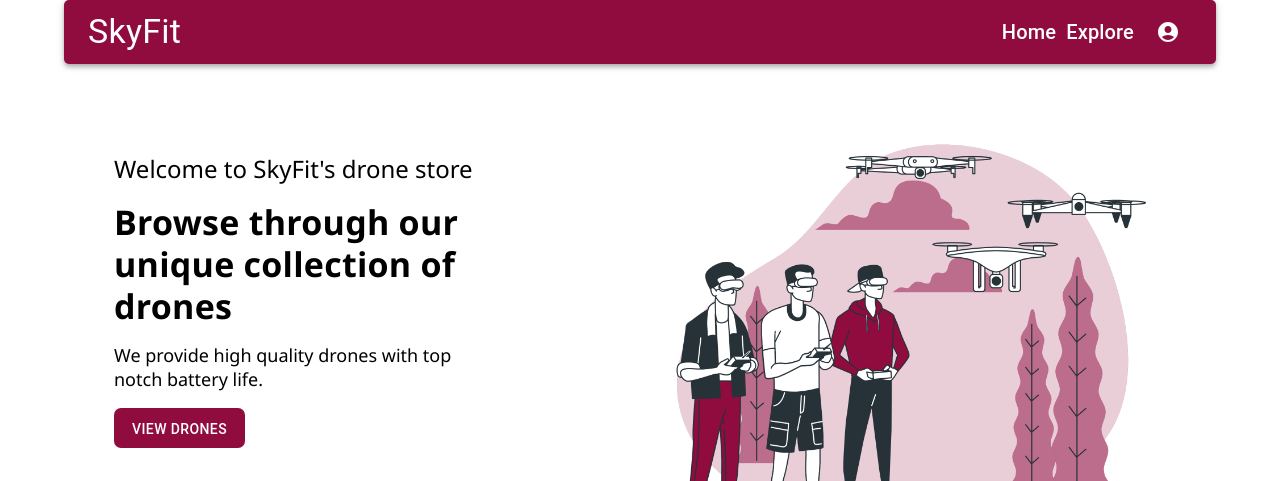
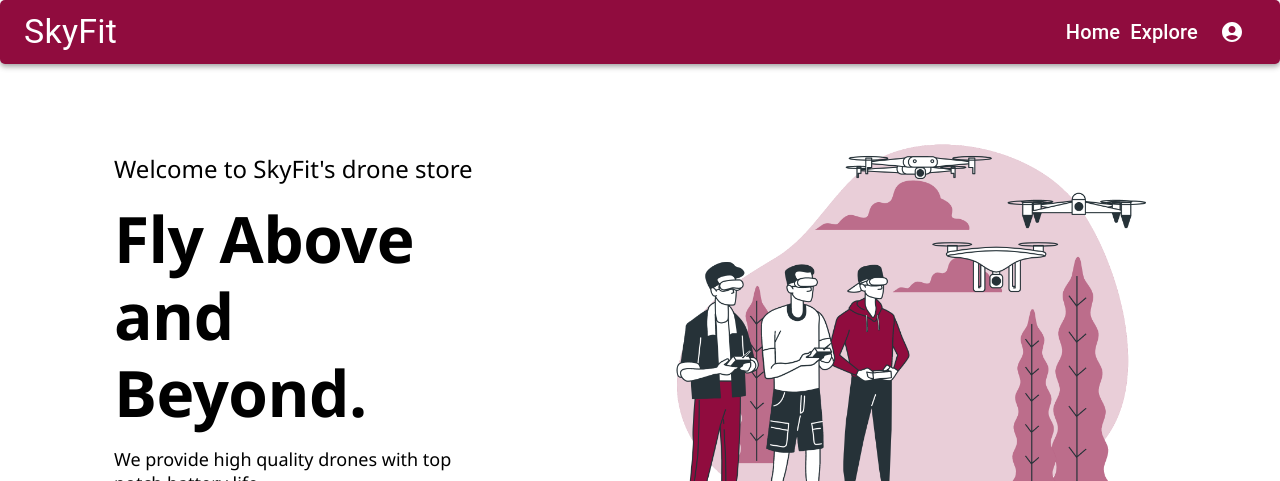
Before and after one commit to RakibRock/SkyFit, a React (Create React App) app: page / in a window 1280 px wide. Shown: the top 481 px of the page. Built offline with nearby package versions, Linux system fonts and the light colour scheme; no server answers.

Commit message:
dashboard update

```diff
--- a/src/Pages/Dashboard/Dashboard.css
+++ b/src/Pages/Dashboard/Dashboard.css
@@ -9,3 +9,6 @@ div > a {
 .dashBtn {
   color: black;
 }
+.css-f7yibp-MuiGrid-root {
+  margin-left: 25rem;
+}
--- a/src/Pages/Dashboard/Dashboard.js
+++ b/src/Pages/Dashboard/Dashboard.js
@@ -200,6 +200,8 @@ const Dashboard = (props) => {
           sx={{
             flexGrow: 1,
             p: 3,
+            mt: 0,
+            ml: "10rem",
             width: { sm: `calc(100% - ${drawerWidth}px)` },
           }}
         >
--- a/src/Pages/Home/HeroSection/HeroSection.js
+++ b/src/Pages/Home/HeroSection/HeroSection.js
@@ -25,11 +25,16 @@ const HeroSection = () => {
           </Typography>
 
           <Typography
-            sx={{ mb: 2, fontFamily: "Segoe UI", fontWeight: "bold" }}
-            variant="h4"
+            sx={{
+              mb: 2,
+              fontFamily: "Segoe UI",
+              fontWeight: "bold",
+              fontSize: "4rem",
+            }}
+            variant="h2"
             className=""
           >
-            Browse through our unique collection of drones
+            Fly Above and Beyond.
           </Typography>
           <Typography
             sx={{ fontFamily: "Segoe UI", fontSize: "18px" }}
--- a/src/Pages/Home/Navigation/Navigation.js
+++ b/src/Pages/Home/Navigation/Navigation.js
@@ -14,7 +14,7 @@ import Menu from "@mui/material/Menu";
 import css from "./Navigation.css";
 import { Link, NavLink } from "react-router-dom";
 import useAuth from "../../../hooks/useAuth";
-import { Button, Container } from "@mui/material";
+import { Button, Container as div } from "@mui/material";
 
 const Navigation = () => {
   const [auth, setAuth] = React.useState(true);
@@ -34,7 +34,7 @@ const Navigation = () => {
     setAnchorEl(null);
   };
   return (
-    <Container>
+    <div>
       <Box sx={{ flexGrow: 1, textAlign: "left" }}>
         <AppBar
           sx={{ bgcolor: "#900c3e", borderRadius: "5px" }}
@@ -131,7 +131,7 @@ const Navigation = () => {
           </Toolbar>
         </AppBar>
       </Box>
-    </Container>
+    </div>
   );
 };
 
```
